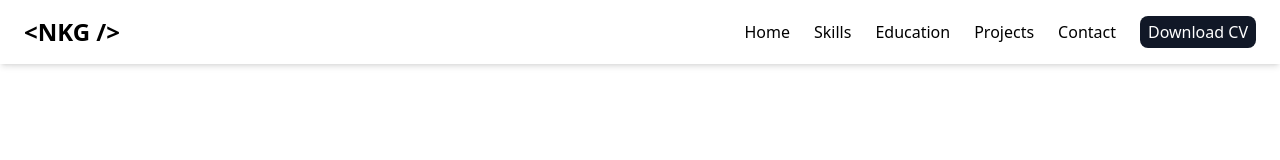
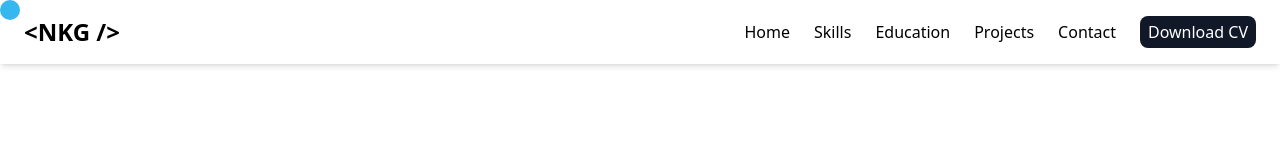
Before and after one commit to nischaygadher15/nkgdevs, a React (Vite) app: page / in a window 1280 px wide. Shown: the top 160 px of the page. Built offline with nearby package versions, Linux system fonts and the light colour scheme.

Commit message:
working on modification...GSAP introduced9

```diff
--- a/src/App.jsx
+++ b/src/App.jsx
@@ -8,13 +8,25 @@ import Projects from "./Components/Projects";
 import Contact from "./Components/Contact";
 import Loader from "./Components/Loader";
 import Experience from "./Components/Experience";
+import { useGSAP } from "@gsap/react";
+import gsap from "gsap";
 
 function App() {
   let [loading, setLoading] = useState(true);
 
   useEffect(() => {
     setTimeout(() => setLoading(false), 1500);
+
+    let pointer = document.querySelector("#pointer");
   }, []);
+
+  let chasePointer = (posx, posy) => {
+    gsap.to("#pointer", {
+      x: posx,
+      y: posy,
+      duration: 1,
+    });
+  };
 
   return (
     <>
@@ -25,7 +37,16 @@ function App() {
           className={`max-w-screen h-auto relative flex flex-col items-center ${
             loading ? "overflow-hidden" : "overflow-x-hidden"
           }`}
+          id="mainBody"
+          onMouseMove={(e) => {
+            chasePointer(e.clientX - 10, e.clientY - 5);
+            console.log(e.clientX, e.clientY);
+          }}
         >
+          <div
+            id="pointer"
+            className="absolute top-0 left-0 w-5 h-5 bg-[#36B7F0] z-50 rounded-full"
+          ></div>
           <header className="w-full bg-white fixed z-30 flex justify-center shadow-md">
             <Navbar />
           </header>
--- a/src/Components/Loader.jsx
+++ b/src/Components/Loader.jsx
@@ -13,11 +13,7 @@ const Loader = (props) => {
         </div>
 
         {/* Loader */}
-        <img
-          src={loader}
-          alt="Loader GIF"
-          className="w-10 md:w-11 lg:w-14 xl:w-16"
-        />
+        <img src={loader} alt="Loader GIF" className="w-10 md:w-11 lg:w-12" />
       </div>
     </div>
   );
```
